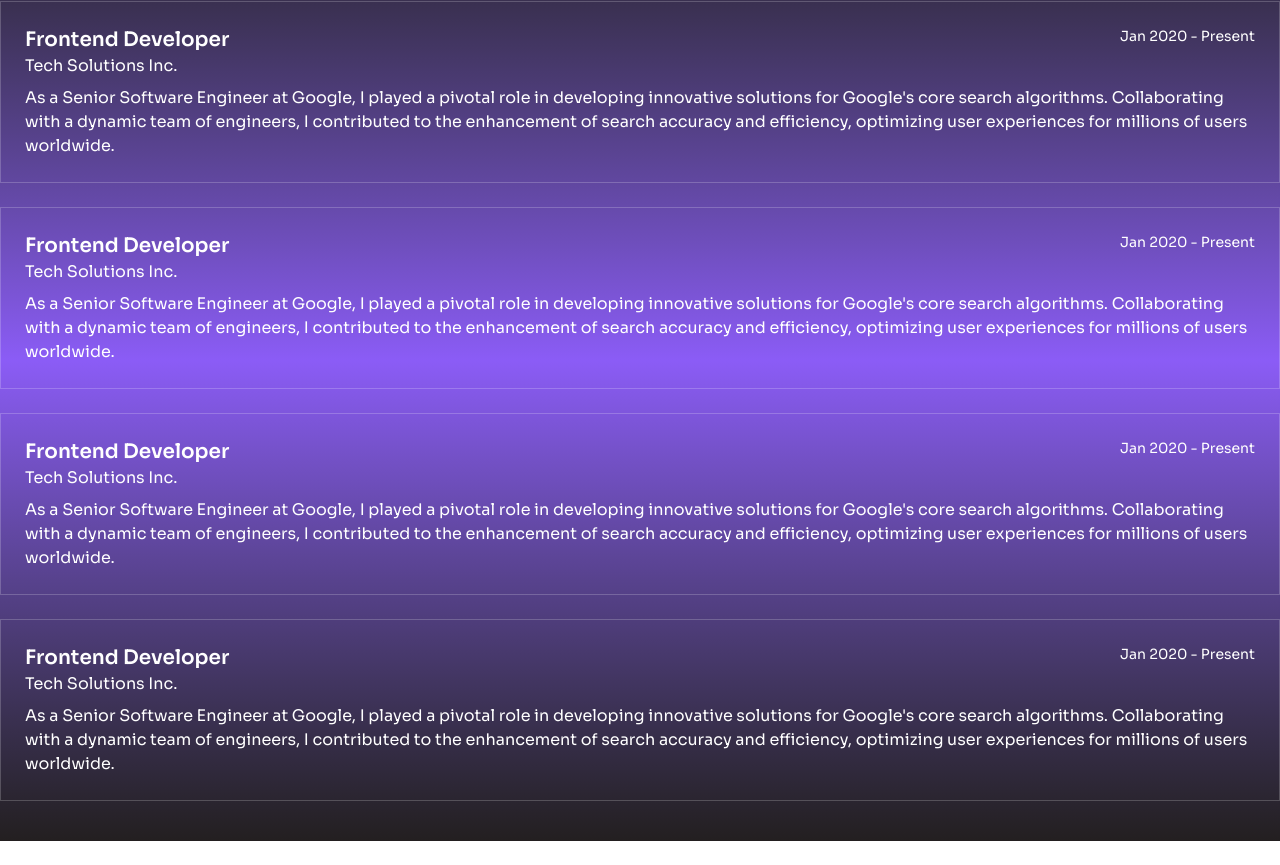
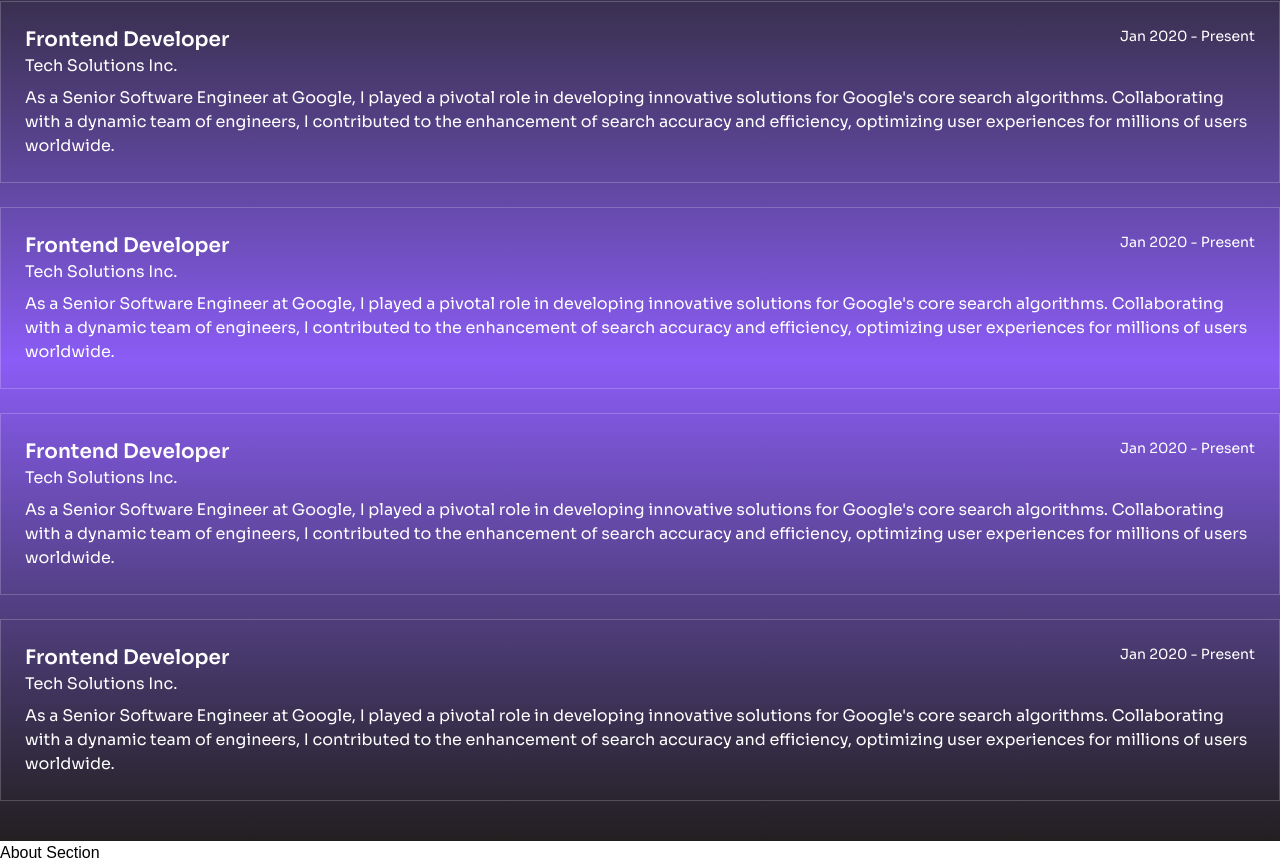
Before and after one commit to Orisabiyi/orisabiyi-lab, a Next.js app: page / in a window 1280 px wide. Shown: the part 1471-2336 px from the top of the page. Before the commit the page ends 2312 px from the top, so only its background shows below. Built offline with nearby package versions, Linux system fonts and the light colour scheme.

Commit message:
Add AboutSection component and me-icon SVG asset
- Created a new AboutSection component that renders a simple section.
- Added me-icon.svg file containing a detailed SVG graphic for use in the application.

```diff
--- a/app/page.tsx
+++ b/app/page.tsx
@@ -1,3 +1,4 @@
+import AboutSection from "@/components/about-section";
 import ExperienceSection from "@/components/exprience-section";
 import Header from "@/components/header";
 import Navbar from "@/components/navbar";
@@ -10,6 +11,7 @@ export default function Page() {
       <Header />
       <SkillSection />
       <ExperienceSection />
+      <AboutSection />
     </>
   );
 }
--- /dev/null
+++ b/components/about-section.tsx
@@ -0,0 +1,3 @@
+export default function AboutSection() {
+  return <section>About Section</section>;
+}
```
Also changed, not shown: public/images/me-icon.svg (added).
